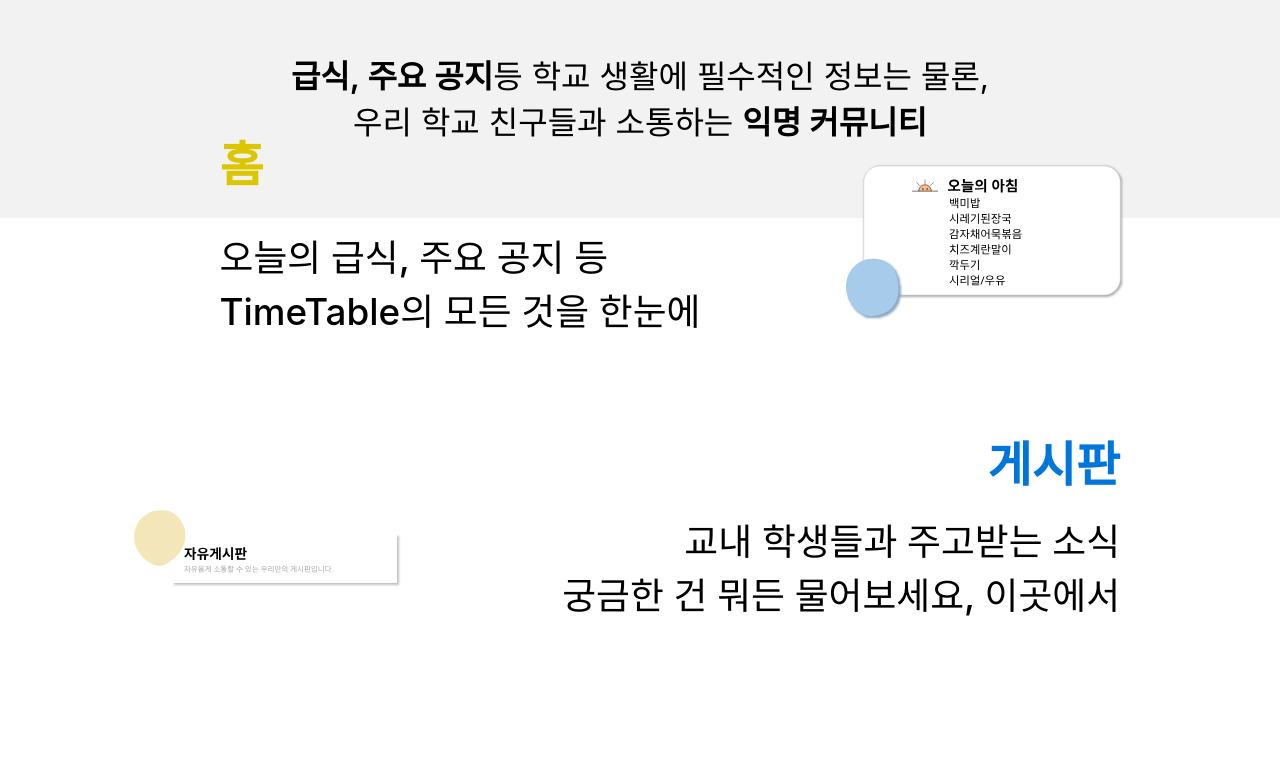
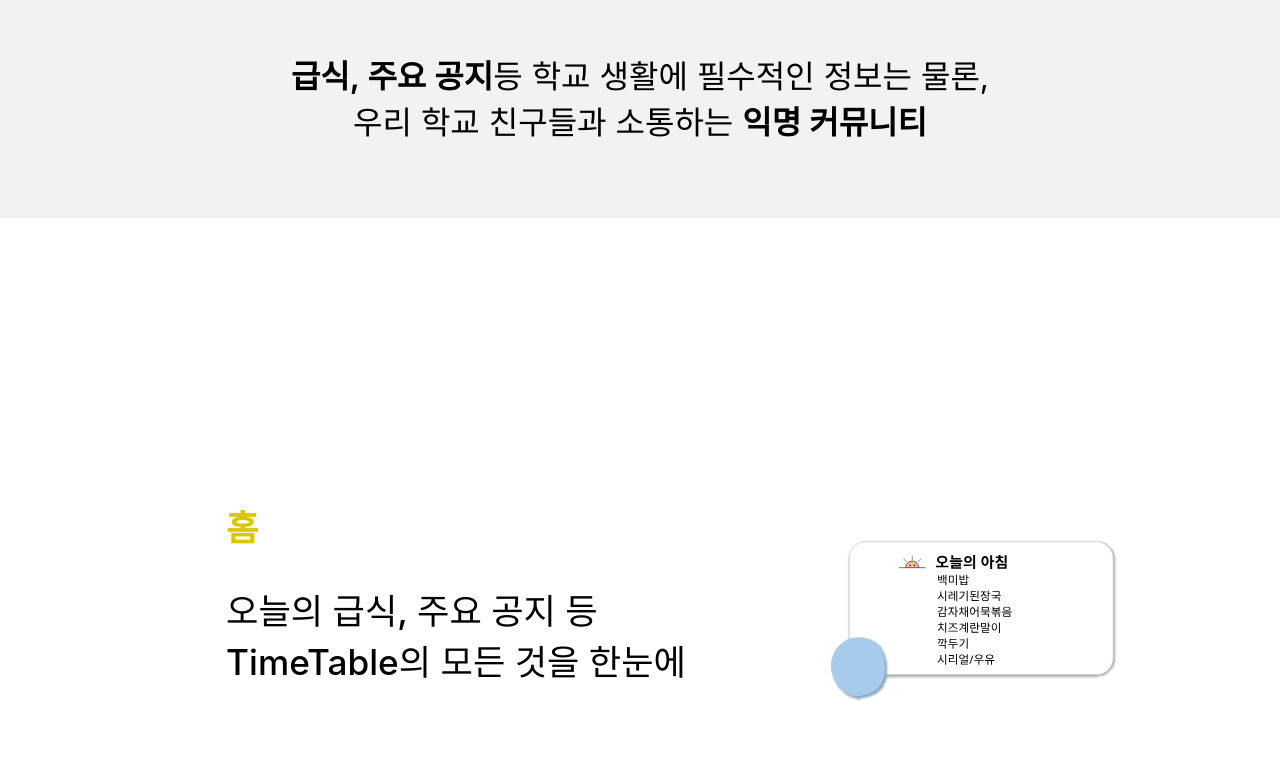
Before and after one commit to Tita-dev/Tita-Client, a React (Create React App) app: page / in a window 1280 px wide. Shown: the part 465-1240 px from the top of the page. Built offline with nearby package versions, Linux system fonts and the light colour scheme.

Commit message:
[UPDATE] 아이패드 가로형 완료

```diff
--- a/src/Assets/Breakfast.js
+++ b/src/Assets/Breakfast.js
@@ -2,7 +2,7 @@
 
 function Breakfast(props) {
   return (
-    <svg width="35vh" height="35vh" viewBox="0 0 512 287" fill="none" {...props}>
+    <svg width="36vh" height="36vh" viewBox="0 0 512 287" fill="none" {...props}>
       <g filter="url(#prefix__filter0_d_1411:9067)">
         <path
           d="M471.914 4.456H62.147c-16.399 0-29.693 13.299-29.693 29.704v176.739c0 16.405 13.294 29.704 29.693 29.704h409.767c16.399 0 29.693-13.299 29.693-29.704V34.159c0-16.404-13.294-29.703-29.693-29.703z"
--- a/src/Assets/Freenotice.js
+++ b/src/Assets/Freenotice.js
@@ -2,7 +2,7 @@
 
 function Freenotice(props) {
   return (
-    <svg width="34vh" height="34vh" viewBox="0 0 537 160" fill="none" {...props}>
+    <svg width="36vh" height="36vh" viewBox="0 0 537 160" fill="none" {...props}>
       <g filter="url(#prefix__filter0_d_1411:9066)">
         <path d="M529 57H85v95h444V57z" fill="#fff" />
         <path
--- a/src/Main/Contents/Contents3.js
+++ b/src/Main/Contents/Contents3.js
@@ -21,7 +21,7 @@
                     </S.Img4>
                     <S.Con3ment2>
                         <p className="sub_title2">게시판</p>
-                        <div>교내 학생들과 주고받는 소식<br />궁금한 건 뭐든 물어보세요, 이곳에서</div>
+                        <div className="sub_sentence2">교내 학생들과 주고받는 소식<br />궁금한 건 뭐든 물어보세요, 이곳에서</div>
                     </S.Con3ment2>
                 </S.Ment3Two>
             </S.Cont3>
--- a/src/Main/style/ConThreest.js
+++ b/src/Main/style/ConThreest.js
@@ -7,7 +7,7 @@
     flex-direction:column;
 
     width: 100%;
-    height: 8vh;
+    height: 50rem;
     margin: 5vh 0;
     margin-top: 18vh;
 `;
@@ -15,6 +15,7 @@
 export const Ment3One = styled.div`
     @media (max-width: 1366px) {
         margin-left: 5vh;
+        font-size: 2rem;
     }
 
     display: flex;
@@ -23,9 +24,6 @@
 `;
 
 export const Con3ment1 = styled.div`
-    @media (max-width: 1024px) {
-        font-size: 2rem;
-    }
     font-size: 2.3rem;
     font-weight: 450;
     margin: 0 7vw;
@@ -34,9 +32,15 @@
         font-size: 3rem;
         font-weight: 700;
         margin-top: 3vh;
+        @media (max-width: 1366px) {
+            font-size: 2.2rem;
+        }
     }
     .sub_sentence {
         margin: 4vh 0;
+        @media (max-width: 1366px) {
+            font-size: 2.2rem;
+        }
     }
 `;
 
@@ -64,12 +68,11 @@
     }
         margin: 0 7vw 3vh;
         padding-left:1.8vw;
+        margin-top: -5vh;
+        margin-left: 10vh;
 `;
 
 export const Con3ment2 = styled.div`
-    @media (max-width: 1024px) {
-        font-size: 2rem;
-    }
     font-size: 2.3rem;
     font-weight: 450;
     margin: 0 7vw;
@@ -80,5 +83,13 @@
         font-size: 3rem;
         font-weight: 700;
         margin: 2vh 0;
+        @media (max-width: 1366px) {
+            font-size: 2.2rem;
+        }
+    }
+    .sub_sentence2 {
+        @media (max-width: 1366px) {
+            font-size: 2.2rem;
+        }
     }
 `;
```
